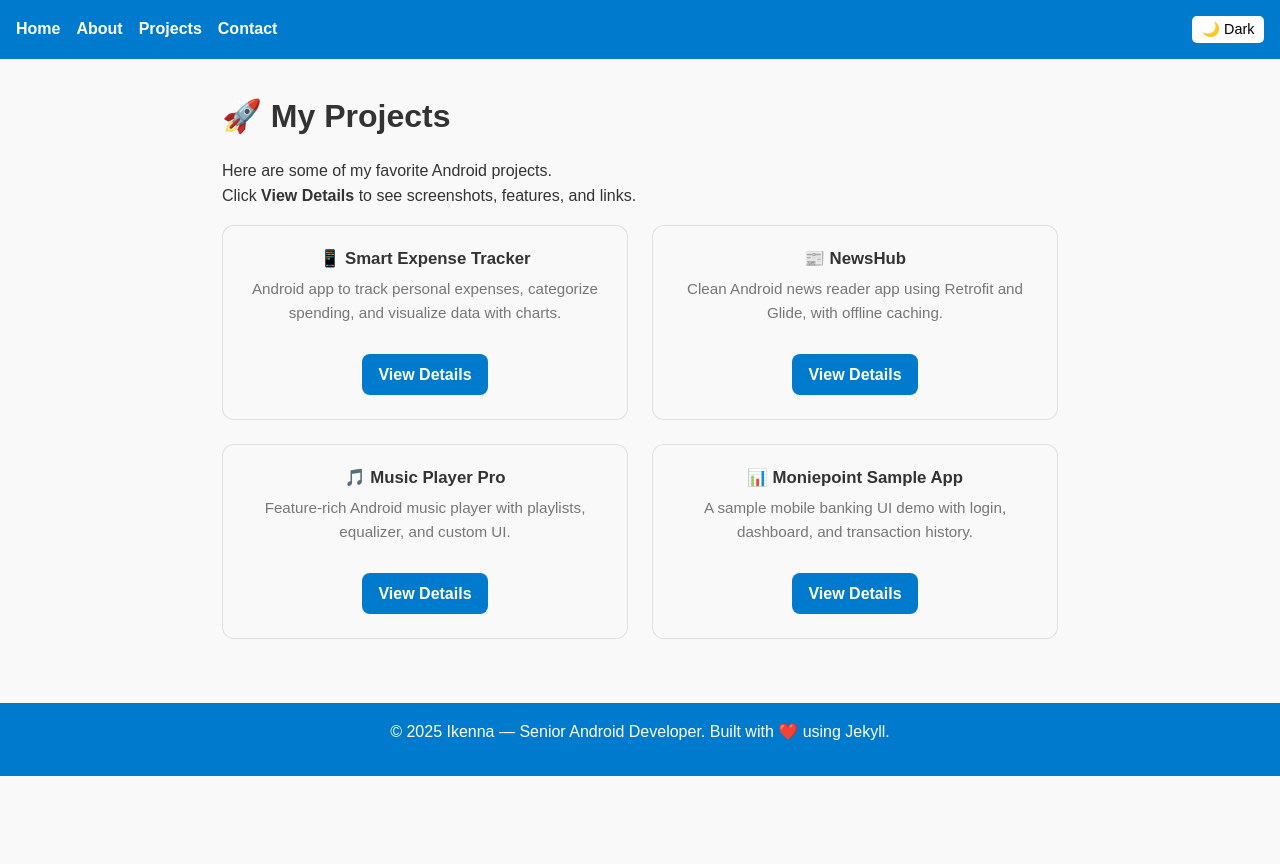
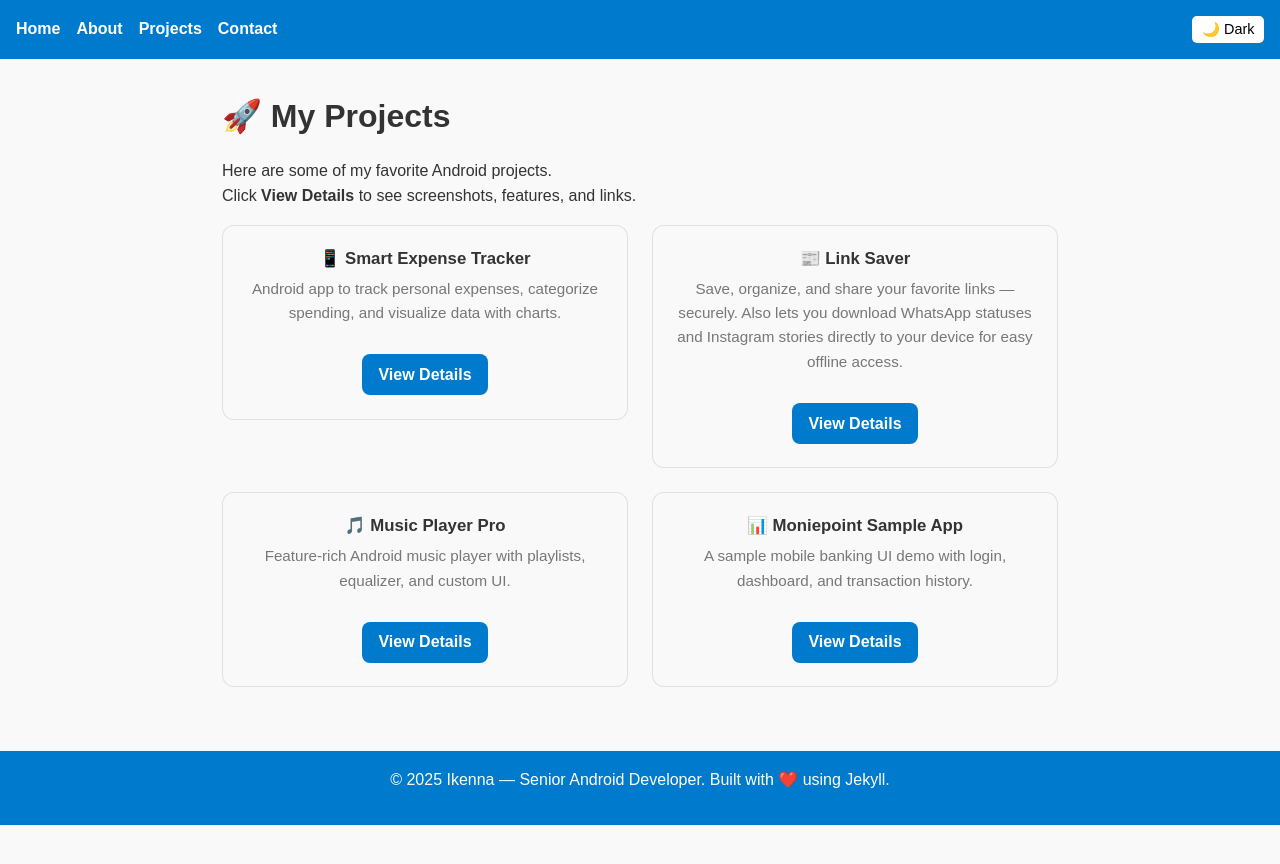
Before and after one commit to Andy112/ikenna-portfolio, a Jekyll site: the page built from projects.md, in a window 1280 px wide. Shown: the top 864 px of the page. Built offline with Jekyll 4.4.1, drawn with Linux system fonts in a browser that asks for light colours.

Commit message:
Update projects.md

```diff
--- a/projects.md
+++ b/projects.md
@@ -19,9 +19,9 @@ Click **View Details** to see screenshots, features, and links.
 
   <!-- Project 2 -->
   <div class="project-card">
-    <h3>📰 NewsHub</h3>
-    <p>Clean Android news reader app using Retrofit and Glide, with offline caching.</p>
-    <a class="btn" href="{{ site.baseurl }}/projects/newshub">View Details</a>
+    <h3>📰 Link Saver</h3>
+    <p>Save, organize, and share your favorite links — securely. Also lets you download WhatsApp statuses and Instagram stories directly to your device for easy offline access.</p>
+    <a class="btn" href="{{ site.baseurl }}/projects/link-saver">View Details</a>
   </div>
 
   <!-- Project 3 -->
```
